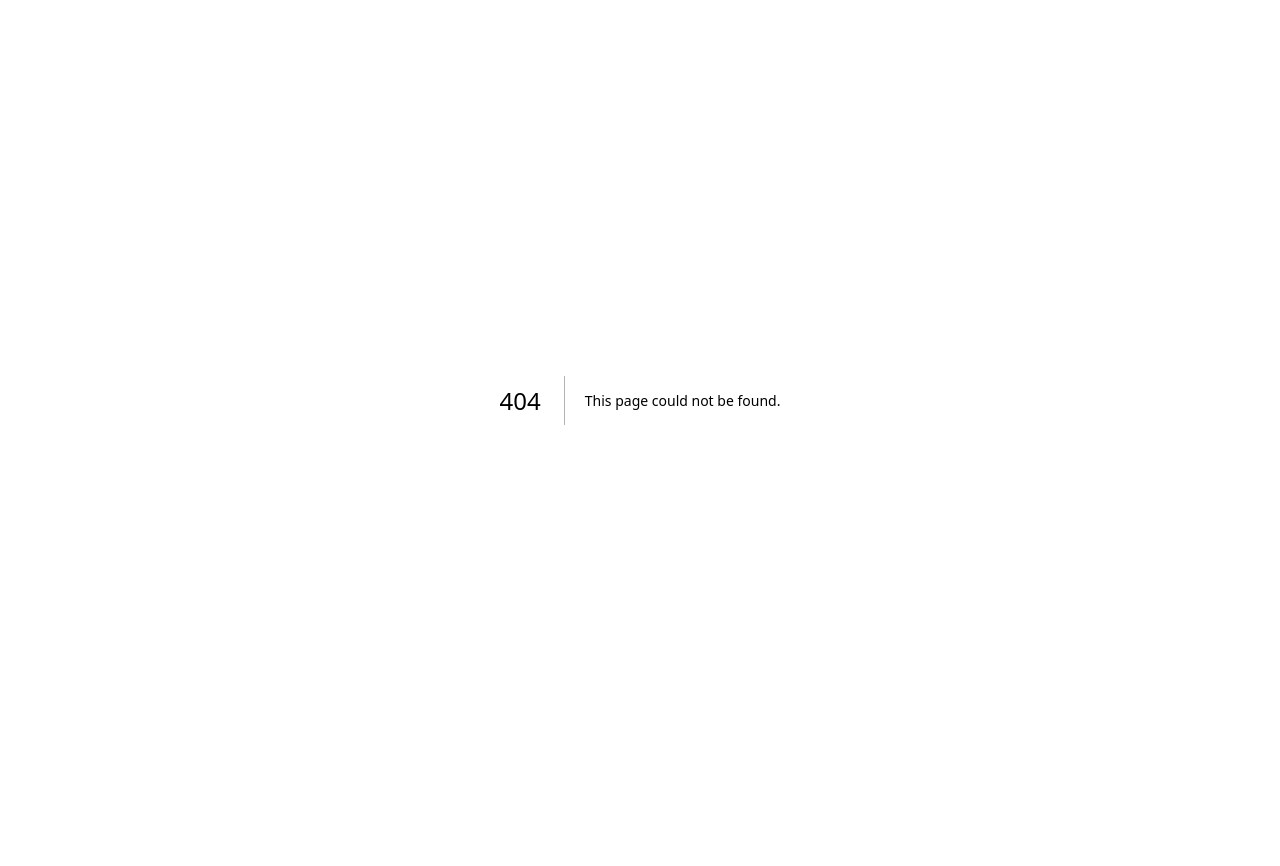
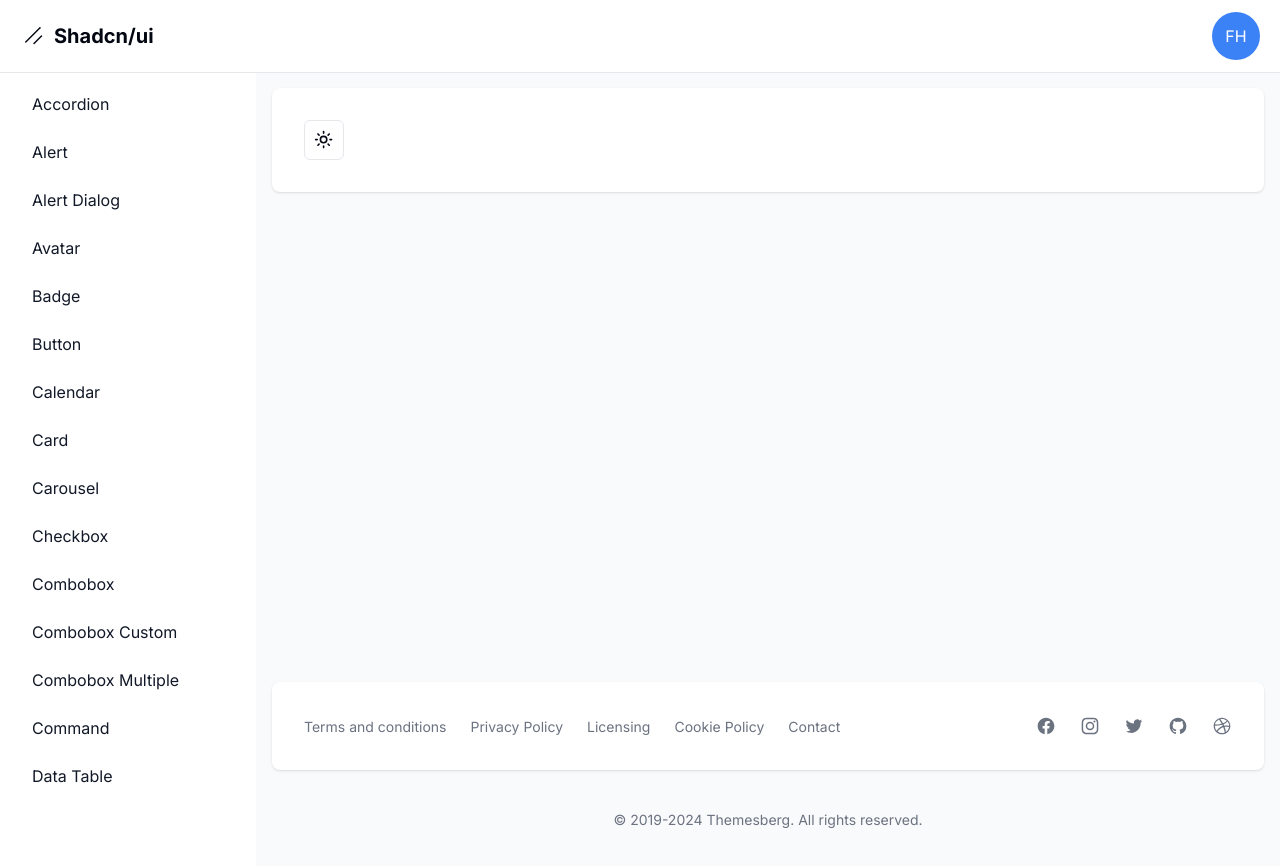
Before and after one commit to AlexMartin998/shadcn-next-b1, a Next.js app: page /dashboard/theme in a window 1280 px wide. Before the commit this address had no page. Shown: the top 866 px of the page. Before the commit the page ends 800 px from the top, so only its background shows below. Built offline with nearby package versions, Linux system fonts and the light colour scheme.

Commit message:
ADD: Theme | Dark mode - shadcn & tailwindcss

```diff
--- a/src/app/dashboard/layout.tsx
+++ b/src/app/dashboard/layout.tsx
@@ -102,6 +102,12 @@
     name: 'form',
     href: 'form',
   },
+
+  // theme
+  {
+    name: 'theme',
+    href: 'theme',
+  },
 ].sort((a, b) => a.name.localeCompare(b.name));
 
 export default function DashboardLayout({
@@ -111,7 +117,7 @@
 }) {
   return (
     <>
-      <nav className="bg-white border-b border-gray-200 fixed z-30 w-full">
+      <nav className="bg-white border-b border-gray-200 fixed z-30 w-full dark:bg-slate-900 dark:border-slate-800">
         <div className="px-3 py-3 lg:px-5 lg:pl-3">
           <div className="flex items-center justify-between">
             <div className="flex items-center justify-start">
@@ -119,7 +125,7 @@
                 id="toggleSidebarMobile"
                 aria-expanded="true"
                 aria-controls="sidebar"
-                className="lg:hidden mr-2 text-gray-600 hover:text-gray-900 cursor-pointer p-2 hover:bg-gray-100 focus:bg-gray-100 focus:ring-2 focus:ring-gray-100 rounded"
+                className="lg:hidden mr-2 text-gray-600 hover:text-gray-900 cursor-pointer p-2 hover:bg-gray-100 focus:bg-gray-100 focus:ring-2 focus:ring-gray-100 rounded dark:bg-slate-900 dark:border-slate-800"
               >
                 <svg
                   id="toggleSidebarMobileHamburger"
@@ -197,21 +203,21 @@
           </div>
         </div>
       </nav>
-      <div className="flex overflow-hidden bg-white pt-16">
+      <div className="flex overflow-hidden bg-white pt-16 dark:bg-slate-900 dark:border-slate-800">
         <aside
           id="sidebar"
           className="fixed hidden z-20 h-full top-0 left-0 pt-16 lg:flex flex-shrink-0 flex-col w-64 transition-width duration-75"
           aria-label="Sidebar"
         >
-          <div className="relative flex-1 flex flex-col min-h-0 borderR border-gray-200 bg-white pt-0">
+          <div className="relative flex-1 flex flex-col min-h-0 borderR border-gray-200 bg-white pt-0 dark:bg-slate-900 dark:border-slate-800">
             <div className="flex-1 flex flex-col pt-5 pb-4 overflow-y-auto">
-              <div className="flex-1 px-3 bg-white divide-y space-y-1">
+              <div className="flex-1 px-3 bg-white divide-y space-y-1 dark:bg-slate-900 dark:border-slate-800">
                 <ul className="space-y-2 pb-2">
                   {links.map(link => (
                     <li key={link.href}>
                       <Link
                         href={link.href}
-                        className="text-base capitalize text-gray-900 font-normal rounded-lg flex items-center p-2 hover:bg-gray-100 group"
+                        className="text-base capitalize text-gray-900 font-normal rounded-lg flex items-center p-2 hover:bg-gray-100 group dark:bg-slate-900 dark:hover:bg-slate-800 dark:text-slate-300"
                       >
                         <span className="ml-3">{link.name}</span>
                       </Link>
@@ -228,18 +234,18 @@
         ></div>
         <div
           id="main-content"
-          className="h-full w-full bg-gray-50 relative overflow-y-auto lg:ml-64"
+          className="h-full w-full bg-gray-50 relative overflow-y-auto lg:ml-64 dark:bg-gray-900"
         >
           <main>
             <div className="pt-6 px-4">
               <div className="w-full min-h-[calc(100vh-230px)]">
-                <div className="bg-white shadow rounded-lg p-4 sm:p-6 xl:p-8">
+                <div className="bg-white shadow rounded-lg p-4 sm:p-6 xl:p-8 dark:bg-slate-800">
                   {children}
                 </div>
               </div>
             </div>
           </main>
-          <footer className="bg-white md:flex md:items-center md:justify-between shadow rounded-lg p-4 md:p-6 xl:p-8 my-6 mx-4">
+          <footer className="bg-white md:flex md:items-center md:justify-between shadow rounded-lg p-4 md:p-6 xl:p-8 my-6 mx-4 dark:bg-gray-800">
             <ul className="flex items-center flex-wrap mb-6 md:mb-0">
               <li>
                 <a
--- /dev/null
+++ b/src/app/dashboard/theme/page.tsx
@@ -0,0 +1,44 @@
+'use client';
+
+import { Moon, Sun } from 'lucide-react';
+import { useTheme } from 'next-themes';
+
+import { Button } from '@/components/ui/button';
+import {
+  DropdownMenu,
+  DropdownMenuContent,
+  DropdownMenuItem,
+  DropdownMenuTrigger,
+} from '@/components/ui/dropdown-menu';
+
+export type PageProps = {};
+
+const Page: React.FC<PageProps> = () => {
+  const { setTheme } = useTheme();
+
+  return (
+    <DropdownMenu>
+      <DropdownMenuTrigger asChild>
+        <Button variant="outline" size="icon">
+          <Sun className="h-[1.2rem] w-[1.2rem] rotate-0 scale-100 transition-all dark:-rotate-90 dark:scale-0" />
+          <Moon className="absolute h-[1.2rem] w-[1.2rem] rotate-90 scale-0 transition-all dark:rotate-0 dark:scale-100" />
+          <span className="sr-only">Toggle theme</span>
+        </Button>
+      </DropdownMenuTrigger>
+
+      <DropdownMenuContent align="end">
+        <DropdownMenuItem onClick={() => setTheme('light')}>
+          Light
+        </DropdownMenuItem>
+        <DropdownMenuItem onClick={() => setTheme('dark')}>
+          Dark
+        </DropdownMenuItem>
+        <DropdownMenuItem onClick={() => setTheme('system')}>
+          System
+        </DropdownMenuItem>
+      </DropdownMenuContent>
+    </DropdownMenu>
+  );
+};
+
+export default Page;
--- a/src/app/globals.css
+++ b/src/app/globals.css
@@ -5,64 +5,47 @@
 @layer base {
   :root {
     --background: 0 0% 100%;
-    --foreground: 222.2 84% 4.9%;
-
+    --foreground: 224 71.4% 4.1%;
     --card: 0 0% 100%;
-    --card-foreground: 222.2 84% 4.9%;
-
+    --card-foreground: 224 71.4% 4.1%;
     --popover: 0 0% 100%;
-    --popover-foreground: 222.2 84% 4.9%;
-
-    --primary: 222.2 47.4% 11.2%;
-    --primary-foreground: 210 40% 98%;
-
-    --secondary: 210 40% 96.1%;
-    --secondary-foreground: 222.2 47.4% 11.2%;
-
-    --muted: 210 40% 96.1%;
-    --muted-foreground: 215.4 16.3% 46.9%;
-
-    --accent: 210 40% 96.1%;
-    --accent-foreground: 222.2 47.4% 11.2%;
-
+    --popover-foreground: 224 71.4% 4.1%;
+    --primary: 262.1 83.3% 57.8%;
+    --primary-foreground: 210 20% 98%;
+    --secondary: 220 14.3% 95.9%;
+    --secondary-foreground: 220.9 39.3% 11%;
+    --muted: 220 14.3% 95.9%;
+    --muted-foreground: 220 8.9% 46.1%;
+    --accent: 220 14.3% 95.9%;
+    --accent-foreground: 220.9 39.3% 11%;
     --destructive: 0 84.2% 60.2%;
-    --destructive-foreground: 210 40% 98%;
-
-    --border: 214.3 31.8% 91.4%;
-    --input: 214.3 31.8% 91.4%;
-    --ring: 222.2 84% 4.9%;
-
+    --destructive-foreground: 210 20% 98%;
+    --border: 220 13% 91%;
+    --input: 220 13% 91%;
+    --ring: 262.1 83.3% 57.8%;
     --radius: 0.5rem;
   }
 
   .dark {
-    --background: 222.2 84% 4.9%;
-    --foreground: 210 40% 98%;
-
-    --card: 222.2 84% 4.9%;
-    --card-foreground: 210 40% 98%;
-
-    --popover: 222.2 84% 4.9%;
-    --popover-foreground: 210 40% 98%;
-
-    --primary: 210 40% 98%;
-    --primary-foreground: 222.2 47.4% 11.2%;
-
-    --secondary: 217.2 32.6% 17.5%;
-    --secondary-foreground: 210 40% 98%;
-
-    --muted: 217.2 32.6% 17.5%;
-    --muted-foreground: 215 20.2% 65.1%;
-
-    --accent: 217.2 32.6% 17.5%;
-    --accent-foreground: 210 40% 98%;
-
+    --background: 224 71.4% 4.1%;
+    --foreground: 210 20% 98%;
+    --card: 224 71.4% 4.1%;
+    --card-foreground: 210 20% 98%;
+    --popover: 224 71.4% 4.1%;
+    --popover-foreground: 210 20% 98%;
+    --primary: 263.4 70% 50.4%;
+    --primary-foreground: 210 20% 98%;
+    --secondary: 215 27.9% 16.9%;
+    --secondary-foreground: 210 20% 98%;
+    --muted: 215 27.9% 16.9%;
+    --muted-foreground: 217.9 10.6% 64.9%;
+    --accent: 215 27.9% 16.9%;
+    --accent-foreground: 210 20% 98%;
     --destructive: 0 62.8% 30.6%;
-    --destructive-foreground: 210 40% 98%;
-
-    --border: 217.2 32.6% 17.5%;
-    --input: 217.2 32.6% 17.5%;
-    --ring: 212.7 26.8% 83.9%;
+    --destructive-foreground: 210 20% 98%;
+    --border: 215 27.9% 16.9%;
+    --input: 215 27.9% 16.9%;
+    --ring: 263.4 70% 50.4%;
   }
 }
 
--- a/src/app/layout.tsx
+++ b/src/app/layout.tsx
@@ -10,6 +10,9 @@
 
 // // Sonner
 import { Toaster as SonnerToaster } from '@/components/ui/sonner';
+
+// // ThemeProvider
+import { ThemeProvider } from '@/components/ui/theme-provider';
 
 const fontSans = FontSans({
   subsets: ['latin'],
@@ -27,14 +30,22 @@
   children: React.ReactNode;
 }>) {
   return (
-    <html lang="en">
+    <html lang="en" suppressHydrationWarning>
       <body
         className={cn(
           'min-h-screen bg-background font-sans antialiased',
           fontSans.variable
         )}
       >
-        {children}
+        {/* only wrap children */}
+        <ThemeProvider
+          attribute="class"
+          defaultTheme="system"
+          enableSystem
+          disableTransitionOnChange
+        >
+          {children}
+        </ThemeProvider>
 
         <Toaster />
         <SonnerToaster
--- /dev/null
+++ b/src/components/ui/theme-provider.tsx
@@ -0,0 +1,9 @@
+'use client';
+
+import * as React from 'react';
+import { ThemeProvider as NextThemesProvider } from 'next-themes';
+import { type ThemeProviderProps } from 'next-themes/dist/types';
+
+export function ThemeProvider({ children, ...props }: ThemeProviderProps) {
+  return <NextThemesProvider {...props}>{children}</NextThemesProvider>;
+}
```
